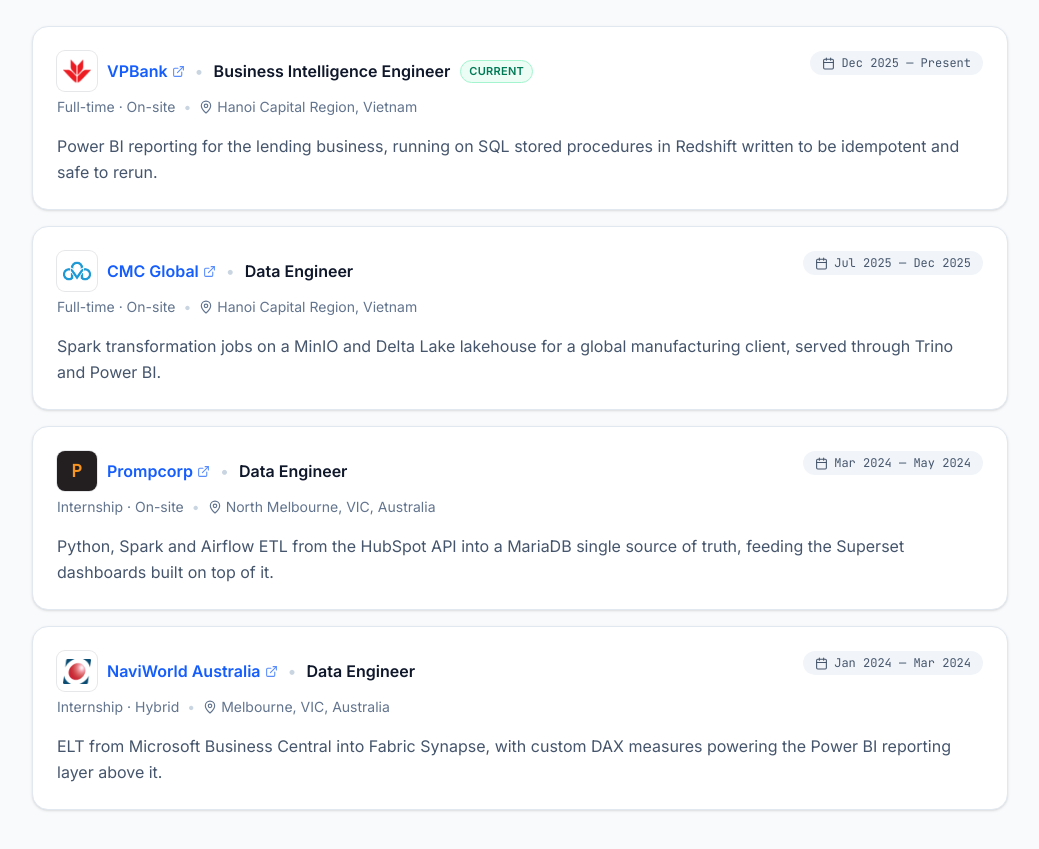
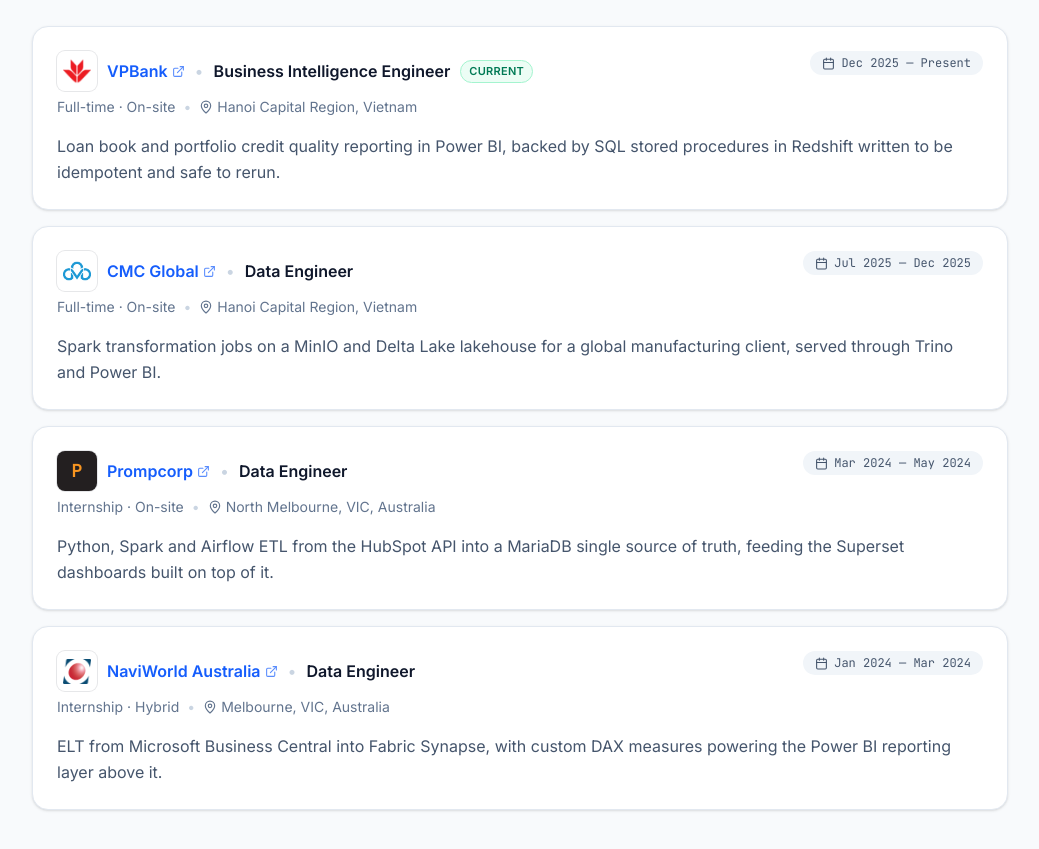
Before and after one commit to TungNamNguyen/personal-portfolio, a React (Vite) app: page / in a window 1280 px wide. Shown: the part 1360-2209 px from the top of the page, without its empty margins (120-1159 px from the left). Built offline with nearby package versions, Linux system fonts and the light colour scheme.

Commit message:
Name the lending domain in the VPBank entry

```diff
--- a/src/constants.tsx
+++ b/src/constants.tsx
@@ -110,7 +110,7 @@
     location: "Hanoi Capital Region, Vietnam",
     period: "Dec 2025 \u2014 Present",
     current: true,
-    description: "Power BI reporting for the lending business, running on SQL stored procedures in Redshift written to be idempotent and safe to rerun."
+    description: "Loan book and portfolio credit quality reporting in Power BI, backed by SQL stored procedures in Redshift written to be idempotent and safe to rerun."
   },
   {
     title: "Data Engineer",
```
